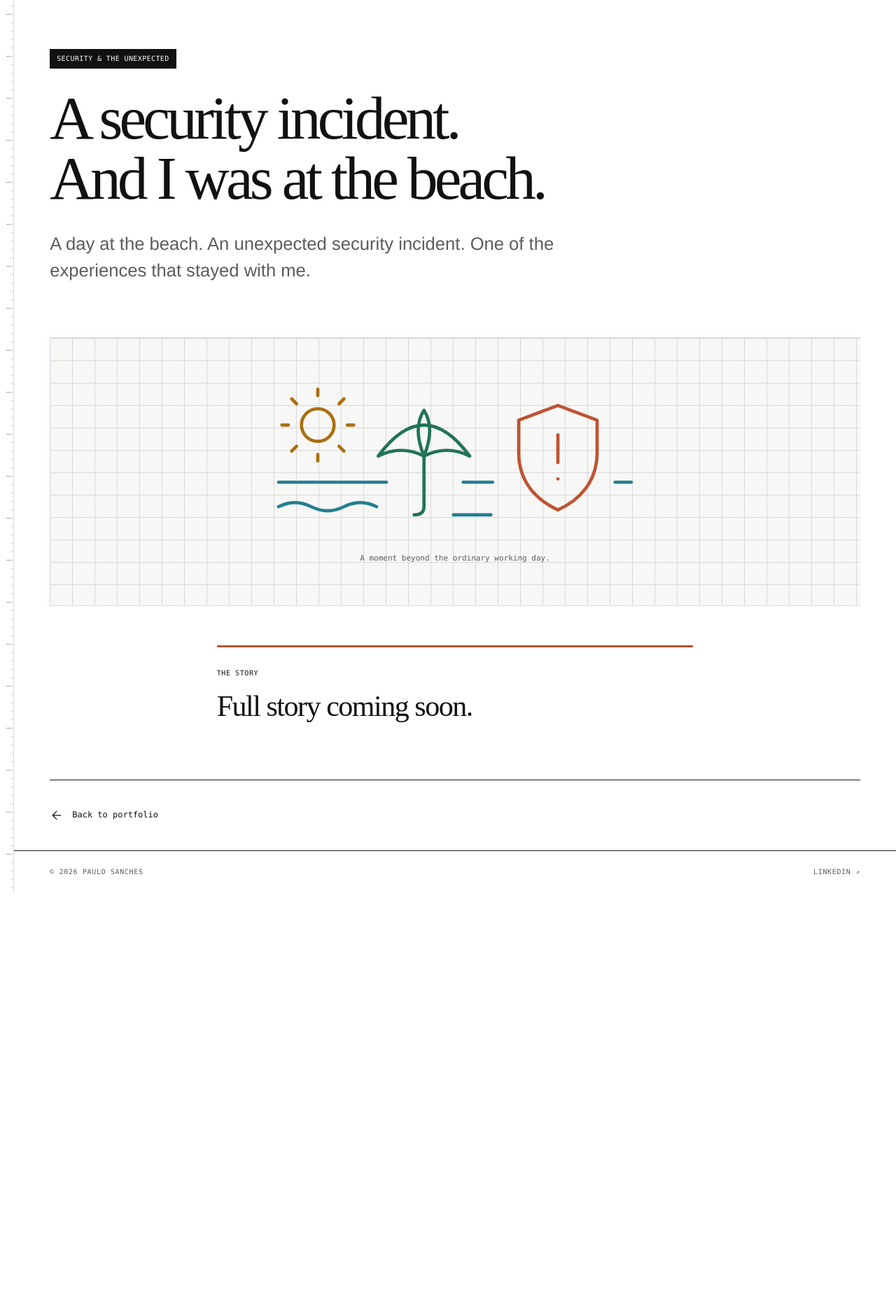
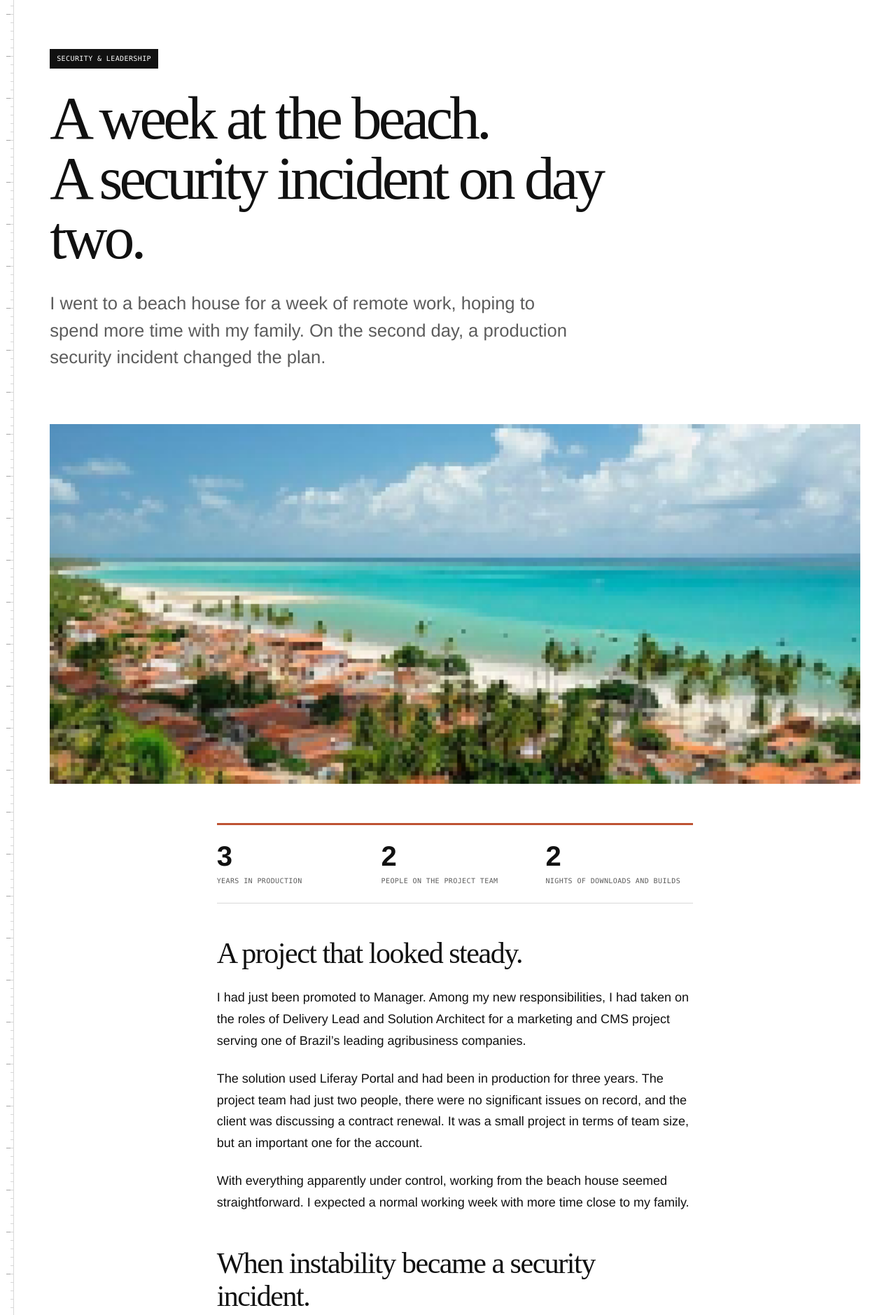
Before and after one commit to PauloSanches/hello, a plain HTML site: page field-notes/security-at-the-beach/index.html in a window 1280 px wide. Shown: the part 100-1979 px from the top of the page at 70% size. Before the commit the page ends 1376 px from the top, so only its background shows below. Drawn offline with Linux system fonts and the light colour scheme.

Commit message:
Publish the full beach-house security incident story with supplied image

```diff
--- a/assets/style.css
+++ b/assets/style.css
@@ -1156,20 +1156,11 @@ details[open] > summary .detail-plus { transform: rotate(45deg); }
   line-height: 1.5;
 }
 .story-page-visual {
-  display: grid;
-  align-content: center;
-  justify-items: center;
-  gap: 24px;
-  min-height: clamp(220px, 30vw, 420px);
   margin-block: 0 56px;
-  padding: clamp(24px, 4vw, 56px);
-  border-block: 1px solid var(--quiet-line);
-  background-color: #f7f7f5;
-  background-image: linear-gradient(var(--quiet-line) 1px, transparent 1px), linear-gradient(90deg, var(--quiet-line) 1px, transparent 1px);
-  background-size: 32px 32px;
 }
-.story-page-visual svg { width: min(560px, 100%); height: auto; }
+.story-page-visual img { display: block; width: 100%; height: auto; }
 .story-page-visual figcaption {
+  margin-top: 12px;
   color: var(--muted);
   font-family: var(--mono);
   font-size: 11px;
@@ -1211,11 +1202,31 @@ details[open] > summary .detail-plus { transform: rotate(45deg); }
   line-height: 1.25;
 }
 .story-prose aside { padding: 24px; border-left: 3px solid var(--icon-alert); background: #f1f1f1; font-size: 16px; }
-.story-page-placeholder { padding-top: 28px; border-top: 3px solid var(--icon-alert); }
-.story-page-placeholder h2 { margin-top: 16px; }
+.story-context {
+  display: grid;
+  grid-template-columns: repeat(3, minmax(0, 1fr));
+  gap: 24px;
+  margin-inline: 0;
+  padding-block: 24px;
+  border-top: 3px solid var(--icon-alert);
+  border-bottom: 1px solid var(--quiet-line);
+}
+.story-context > div { display: flex; flex-direction: column-reverse; gap: 8px; }
+.story-context dt {
+  color: var(--muted);
+  font-family: var(--mono);
+  font-size: 10px;
+  line-height: 1.5;
+  letter-spacing: .04em;
+  text-transform: uppercase;
+}
+.story-context dd { margin: 0; font-size: 40px; font-weight: 600; line-height: 1; }
 .story-page-bottom { padding-block: 28px; border-top: 1px solid var(--line); }
 @media (max-width: 440px) {
   .story-page-nav { gap: 16px; }
   .story-page-nav-label { max-width: 70px; font-size: 9px; }
   .story-page-back { font-size: 11px; }
+  .story-context { grid-template-columns: 1fr; gap: 20px; }
+  .story-context > div { flex-direction: row-reverse; justify-content: flex-end; align-items: center; gap: 20px; }
+  .story-context dd { flex: 0 0 28px; font-size: 32px; }
 }
--- a/field-notes/security-at-the-beach/index.html
+++ b/field-notes/security-at-the-beach/index.html
@@ -4,16 +4,20 @@
   <meta charset="utf-8">
   <meta name="viewport" content="width=device-width, initial-scale=1">
   <meta name="theme-color" content="#111111">
-  <meta name="description" content="A day at the beach. An unexpected security incident. One of the experiences that stayed with Paulo Sanches.">
-  <title>A security incident. And I was at the beach. — Paulo Sanches</title>
-  <meta property="og:title" content="A security incident. And I was at the beach. — Paulo Sanches">
-  <meta property="og:description" content="A day at the beach. An unexpected security incident. One of the experiences that stayed with Paulo Sanches.">
+  <meta name="description" content="A security incident during a week of remote work at a beach house. Lessons in architecture, communication and leadership under pressure.">
+  <title>A week at the beach. A security incident on day two. — Paulo Sanches</title>
+  <meta property="og:title" content="A week at the beach. A security incident on day two. — Paulo Sanches">
+  <meta property="og:description" content="A security incident during a week of remote work at a beach house. Lessons in architecture, communication and leadership under pressure.">
   <meta property="og:type" content="article">
   <meta property="og:url" content="https://paulosanches.github.io/hello/field-notes/security-at-the-beach/">
   <meta property="og:locale" content="en_GB">
+  <meta property="og:image" content="https://paulosanches.github.io/hello/assets/field-notes-beach.png?v=cfb755a41222">
+  <meta property="og:image:width" content="770">
+  <meta property="og:image:height" content="342">
+  <meta property="og:image:alt" content="Pixelated coastal view with palm trees, a sandy beach and turquoise water.">
   <link rel="canonical" href="https://paulosanches.github.io/hello/field-notes/security-at-the-beach/">
   <link rel="icon" href="../../assets/favicon.svg" type="image/svg+xml">
-  <link rel="stylesheet" href="../../assets/style.css?v=a9c0cce616b1">
+  <link rel="stylesheet" href="../../assets/style.css?v=b3fe95130f26">
   <script src="../../assets/app.js?v=b778c4d878a6" defer></script>
 </head>
 <body class="story-page">
@@ -25,27 +29,53 @@
   <main id="story-main" tabindex="-1">
     <article aria-labelledby="story-title">
       <header class="story-page-header wrap">
-        <p class="story-page-category">SECURITY &amp; THE UNEXPECTED</p>
-        <h1 id="story-title">A security incident.<br>And I was at the beach.</h1>
-        <p class="story-page-lead">A day at the beach. An unexpected security incident. One of the experiences that stayed with me.</p>
+        <p class="story-page-category">SECURITY &amp; LEADERSHIP</p>
+        <h1 id="story-title">A week at the beach.<br>A security incident on day two.</h1>
+        <p class="story-page-lead">I went to a beach house for a week of remote work, hoping to spend more time with my family. On the second day, a production security incident changed the plan.</p>
       </header>
       <figure class="story-page-visual wrap">
-        <svg viewBox="0 0 240 96" fill="none" stroke-width="2" stroke-linecap="round" stroke-linejoin="round" aria-hidden="true" focusable="false">
-          <g stroke="var(--icon-sun)"><circle cx="36" cy="28" r="10"/><path d="M36 10V6M36 50v-4M18 28h-4M58 28h-4M23 15l-3-3M52 44l-3-3M23 41l-3 3M52 12l-3 3"/></g>
- <g stroke="var(--icon-water)"><path d="M12 63h66M125 63h18M218 63h10M12 78q10-5 20 0t20 0t20 0M119 83h23"/></g>
- <path stroke="var(--icon-banking)" d="M73 47Q101 9 129 47Q115 40 101 47Q87 40 73 47ZM101 47v31q0 5-6 5M101 47Q94 30 101 19Q108 30 101 47"/>
- <path stroke="var(--icon-alert)" d="m183 16 24 9v20c0 18-11 29-24 35-13-6-24-17-24-35V25ZM183 34v17M183 61h.01"/>
-        </svg>
-        <figcaption>A moment beyond the ordinary working day.</figcaption>
+        <img src="../../assets/field-notes-beach.png?v=cfb755a41222" width="770" height="342" alt="Pixelated coastal view with palm trees, a sandy beach and turquoise water." decoding="async">
       </figure>
       <div class="story-prose">
-        <section class="story-page-placeholder" aria-labelledby="story-status-title">
-          <p class="story-page-eyebrow">THE STORY</p>
-          <h2 id="story-status-title">Full story coming soon.</h2>
-        </section>
-        <!-- Replace the placeholder with approved narrative. This column supports headings,
-             paragraphs, lists, figures with captions, blockquotes and callouts. Wider visuals
-             can sit outside the column using the same wrap as the opening figure. -->
+        <dl class="story-context" aria-label="The project and the incident">
+          <div><dt>Years in production</dt><dd>3</dd></div>
+          <div><dt>People on the project team</dt><dd>2</dd></div>
+          <div><dt>Nights of downloads and builds</dt><dd>2</dd></div>
+        </dl>
+
+        <h2>A project that looked steady.</h2>
+        <p>I had just been promoted to Manager. Among my new responsibilities, I had taken on the roles of Delivery Lead and Solution Architect for a marketing and CMS project serving one of Brazil’s leading agribusiness companies.</p>
+        <p>The solution used Liferay Portal and had been in production for three years. The project team had just two people, there were no significant issues on record, and the client was discussing a contract renewal. It was a small project in terms of team size, but an important one for the account.</p>
+        <p>With everything apparently under control, working from the beach house seemed straightforward. I expected a normal working week with more time close to my family.</p>
+
+        <h2>When instability became a security incident.</h2>
+        <p>On the second day, we identified a suspicious process running on the production server. Memory usage kept rising, putting the environment under strain and causing restarts. What first looked like a stability problem became a security incident.</p>
+        <p>We activated the company’s incident protocols, escalated the issue and set up a war room. My responsibility was to coordinate the technical response, organise the next actions and keep the client and leadership informed about the problem and our progress.</p>
+
+        <h2>Finding the fix was only part of the work.</h2>
+        <p>During the investigation, we found something that complicated the response. The project had been designed around Liferay’s Community edition during the sales phase. In that setup, we didn’t have the support or readily available fixes we needed to respond quickly.</p>
+        <p>We identified known vulnerabilities in the version we were running, but couldn’t find a ready-to-install update package to address them.</p>
+        <p>After searching forums and raising support requests with specialists, we discovered that the community had made a fix available. There was an extra step, though: we had to download several gigabytes of files and compile the application before installing the updated version on the server.</p>
+        <p>That was when the beach-house connection stopped being a minor detail. The downloads and build took two full nights.</p>
+
+        <h2>Keeping everyone informed.</h2>
+        <p>As the downloads progressed, the pressure grew. Leadership across Latin America was now following the incident, with updates requested several times a day.</p>
+        <p>I had to work on two fronts: help the team reach a solution and give stakeholders a clear account of what we knew, what was still under investigation and what would happen next.</p>
+        <blockquote>I had to make the next steps clear without promising a deadline we couldn’t yet stand behind.</blockquote>
+        <p>Resolving the technical problem and communicating our progress were both part of the response. There were still uncertainties, and I needed to be transparent about them.</p>
+
+        <h2>Closing the incident.</h2>
+        <p>We eventually compiled and installed the updated version, addressed the vulnerabilities we had identified and closed the incident.</p>
+        <p>I barely got to enjoy the beach. Much of the week went into meetings, technical investigation and nights of work, in a setting that hadn’t been prepared for that routine. It became one of the most intense experiences of my career.</p>
+
+        <h2>What stayed with me.</h2>
+        <h3>Maintenance and support belong in the proposal.</h3>
+        <p>The cost of a solution needs to account for maintenance, updates and support. In this project, the choice of the Community edition created a difficulty that only became clear when we needed to respond to a crisis. If those capabilities are necessary to serve the client, they need to be part of the proposal from the start.</p>
+        <h3>Leadership means organising the whole response.</h3>
+        <p>The technical fix is only part of the job. Someone also needs to organise the response, support the team and communicate progress openly, even when there are still unanswered questions.</p>
+        <h3>Working from anywhere takes preparation.</h3>
+        <p>Being able to work from anywhere also means thinking about the conditions needed to handle the unexpected. The connection and working environment matter when a normal day turns into a crisis.</p>
+        <p>I had just stepped into management and expected a quiet week. Instead, from a beach house, I got a practical lesson in responsibility, decision-making and leadership under pressure.</p>
       </div>
     </article>
     <nav class="story-page-bottom wrap" aria-label="Return to Field Notes">
```
Also changed, not shown: index.html (+4 -4 lines), assets/field-notes-beach.png (added), 1 other file.
